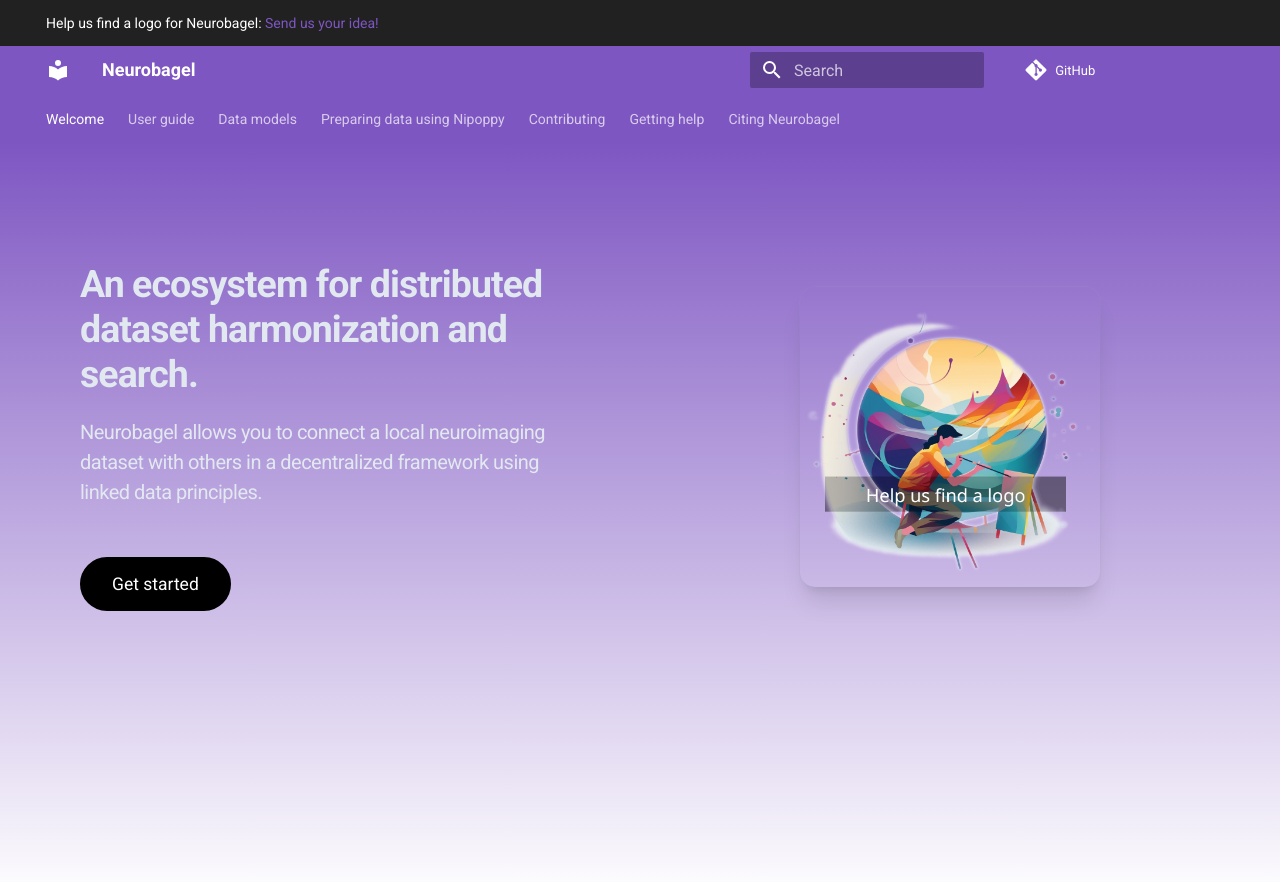
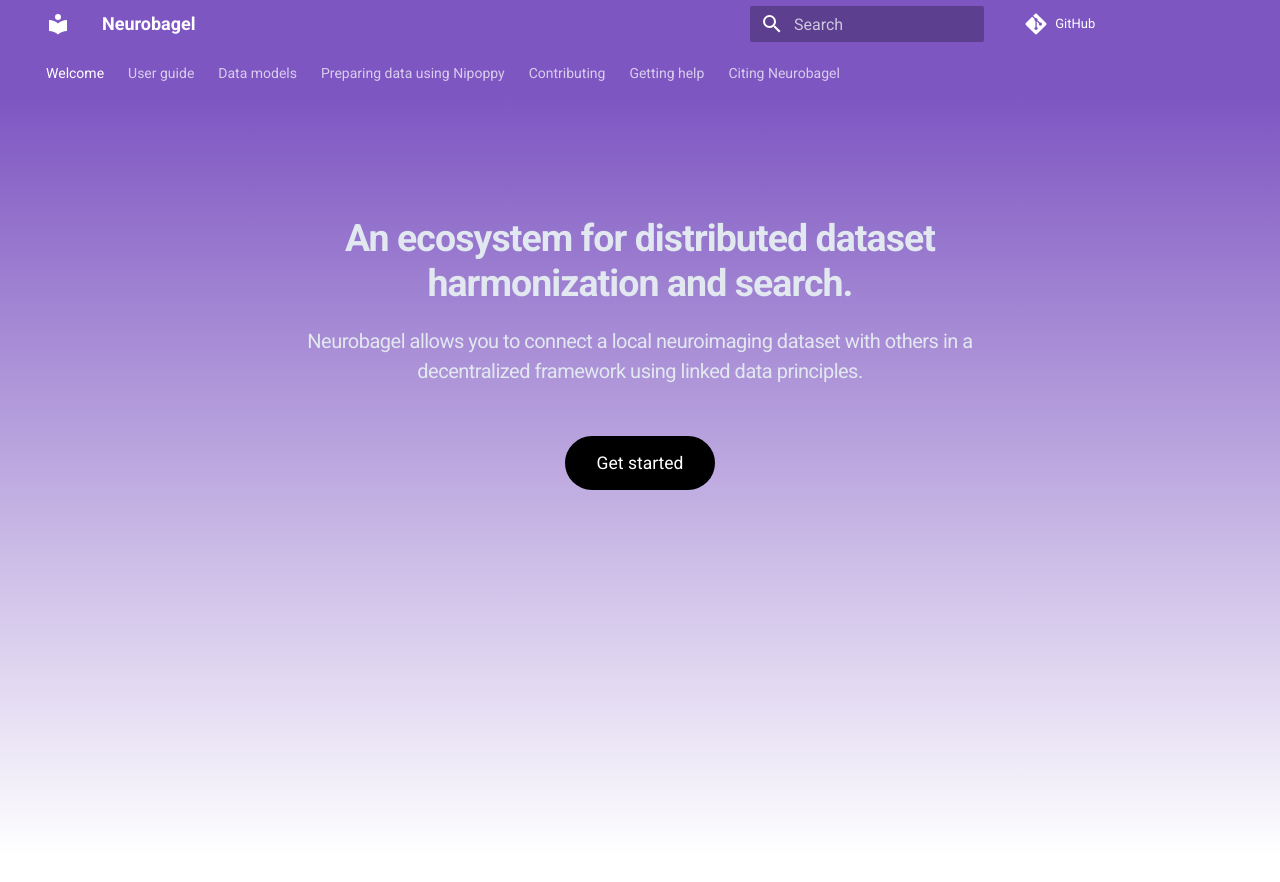
Before and after one commit to neurobagel/develop, an MkDocs documentation site: the page built from docs/docs/index.md, in a window 1280 px wide and 900 px high. Shown: the top 882 px of the window. Built offline with MkDocs 1.6.1 and Material for MkDocs 9.7.7, drawn with Linux system fonts in a browser that asks for light colours; nearby versions of some CDN libraries; comment, search, counter and statistics services are not loaded.

Commit message:
[REF] Remove looking-for-logo banner (neurobagel/documentation#62)
* Remove looking-for-logo banner

Fixes neurobagel/documentation#61

* Remove placeholder logos

* center first hero

---------

Co-authored-by: Alyssa Dai <alyssa.ydai@gmail.com>

```diff
--- a/docs/docs/overrides/home.html
+++ b/docs/docs/overrides/home.html
@@ -4,10 +4,6 @@
 {% block scripts %}
 {{ super() }}
 <script src="https://cdn.tailwindcss.com"></script>
-{% endblock %}
-
-{% block announce %}
-Help us find a logo for Neurobagel: <a href="https://form.jotform.com/231974699426069">Send us your idea!</a>
 {% endblock %}
 
 {% block tabs %}
@@ -18,9 +14,13 @@
 <section class="bg-gradient-to-b from-[#7e56c2] to-transparent min-h-[calc(100vh-4.5rem)] xl:min-h-[calc(100vh-7rem)]">
     <div class="relative items-center w-full px-5 py-24 mx-auto md:px-12 lg:px-16 max-w-5xl">
         <div class="relative flex-col items-start m-auto align-middle">
-            <div class="px-55 grid grid-cols-1 gap-6 lg:grid-cols-2 lg:gap-24">
+            <div class="px-55 grid grid-cols-1 gap-6 lg:grid-cols-1 lg:gap-24">
+            <!-- TODO: Replace with below line when logo is added back -->
+            <!-- <div class="px-55 grid grid-cols-1 gap-6 lg:grid-cols-2 lg:gap-24"> -->
                 <div class="relative items-center gap-12 m-auto lg:inline-flex md:order-first">
-                    <div class="max-w-xl text-center lg:text-left">
+                    <div class="max-w-xl text-center lg:text-center">
+                    <!-- TODO: Replace with below line when logo is added back -->
+                    <!-- <div class="max-w-xl text-center lg:text-left"> -->
                         <div>
                             <p class="text-3xl font-bold tracking-tight text-slate-200 sm:text-3xl">
                                 An ecosystem for distributed dataset harmonization and search.<br>
@@ -30,7 +30,9 @@
                                 using linked data principles.
                             </p>
                         </div>
-                        <div class="flex flex-col items-center justify-center gap-3 mt-10 lg:flex-row lg:justify-start">
+                        <div class="flex flex-col items-center justify-center gap-3 mt-10 lg:flex-row lg:justify-center">
+                        <!-- TODO: Replace with below line when logo is added back -->
+                        <!-- <div class="flex flex-col items-center justify-center gap-3 mt-10 lg:flex-row lg:justify-start"> -->
                             <a href="/overview"
                                 class="items-center justify-center w-full px-6 py-2.5 text-center text-white duration-200 bg-black border-2 border-black rounded-full nline-flex hover:bg-transparent hover:border-black hover:text-black focus:outline-none lg:w-auto focus-visible:outline-black text-sm focus-visible:ring-black">
                                 Get started
@@ -38,13 +40,11 @@
                         </div>
                     </div>
                 </div>
-
                 <div class="relative px-20 items-center gap-12 m-auto lg:inline-flex md:order-first">
-                    <a href="https://form.jotform.com/231974699426069" target="_blank">
-                        <img src="assets/img/logo_transp.png" alt="Help us find a logo"
-                                class="mx-auto w-[24rem] my-2 rounded-xl shadow-xl ring-1 ring-gray-400/10 sm:w-[40rem]"
-                                width="400" height="400">
-                    </a>
+                    <!-- TODO: replace with new logo when ready. -->
+                    <!-- <img src="" alt="We are building a logo"
+                            class="mx-auto w-[24rem] my-2 rounded-xl shadow-xl ring-1 ring-gray-400/10 sm:w-[40rem]"
+                            width="400" height="400"> -->
                 </div>
             </div>
         </div>
```
Also changed, not shown: docs/docs/overrides/assets/img/logo.png (deleted), docs/docs/overrides/assets/img/logo_transp.png (deleted).
